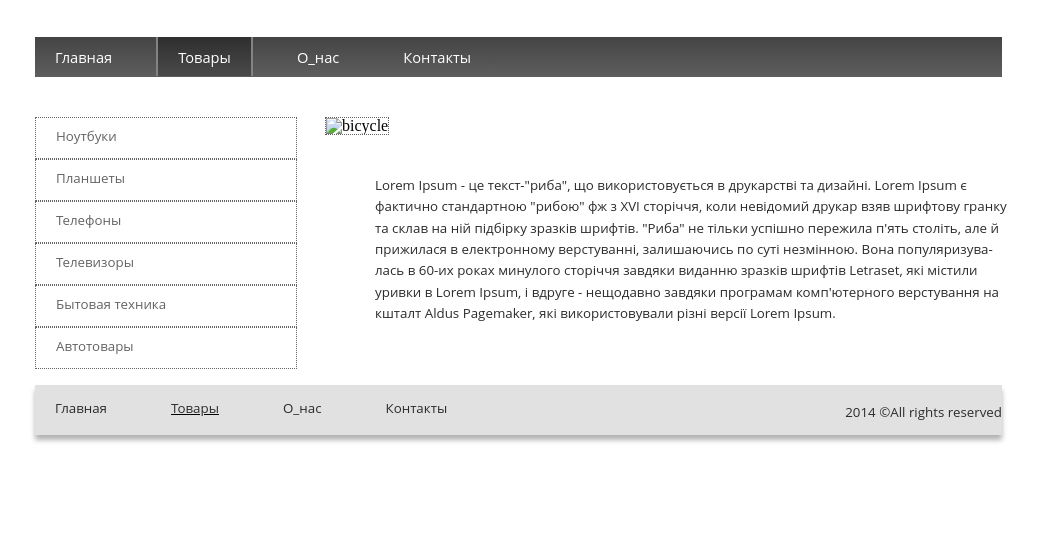
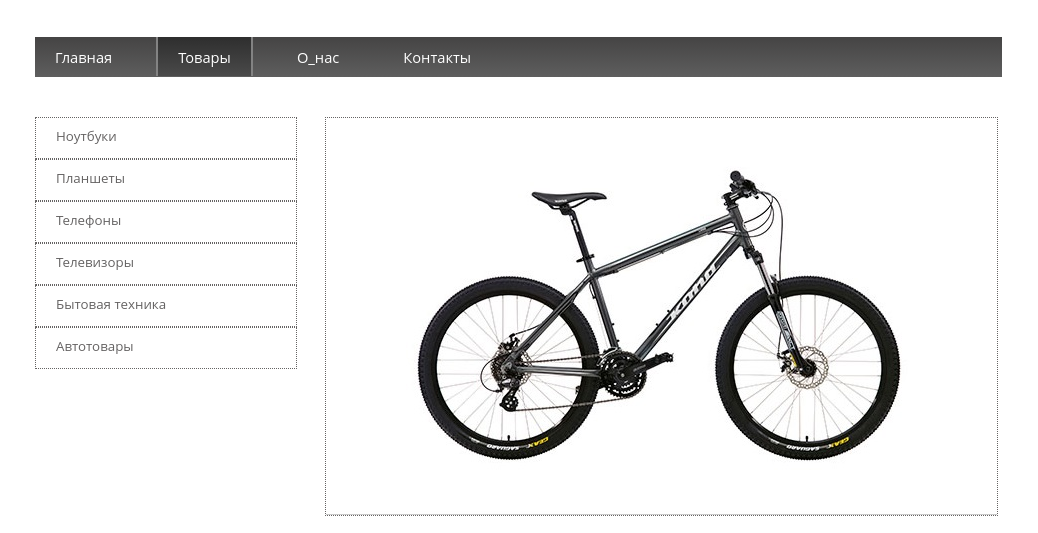
Before and after one commit to master-lily/GOIT_homework, a plain HTML site: page homework3/fitness.html in a window 1280 px wide. Shown: the part 267-800 px from the top of the page, without its empty margins (15-1053 px from the left). Drawn offline with Linux system fonts and the light colour scheme.

Commit message:
Update fitness.html

```diff
--- a/homework3/fitness.html
+++ b/homework3/fitness.html
@@ -34,7 +34,7 @@
     </ul>
 </aside>
 <main>
-    <div class="photo"><img src="img/bicycle.jpg" alt="bicycle"></div>
+    <div class="photo"><img src="img/bicycle1.jpg" alt="bicycle"></div>
     <p class="li_description">
         Lorem Ipsum - це текст-"риба", що використовується в друкарстві та дизайні. Lorem Ipsum є <br>
         фактично стандартною "рибою" фж з XVI сторіччя, коли невідомий друкар взяв шрифтову гранку <br>
```
